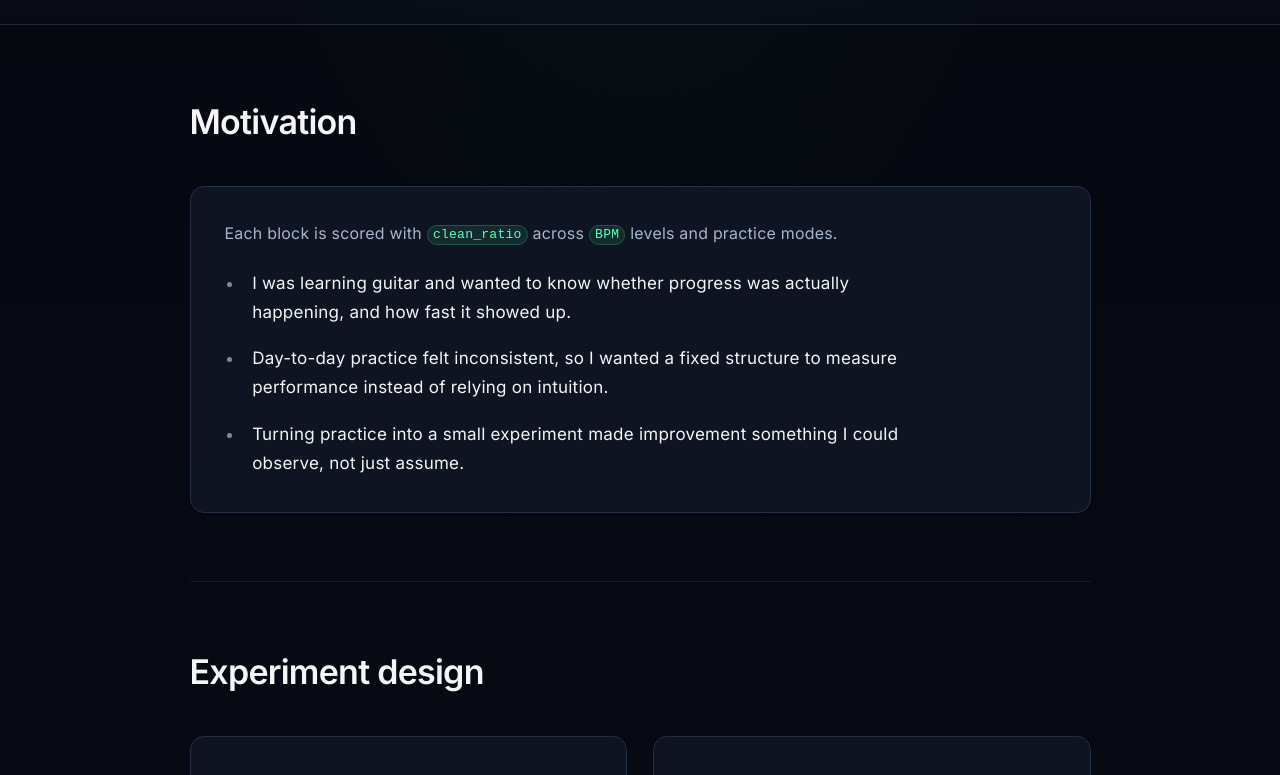
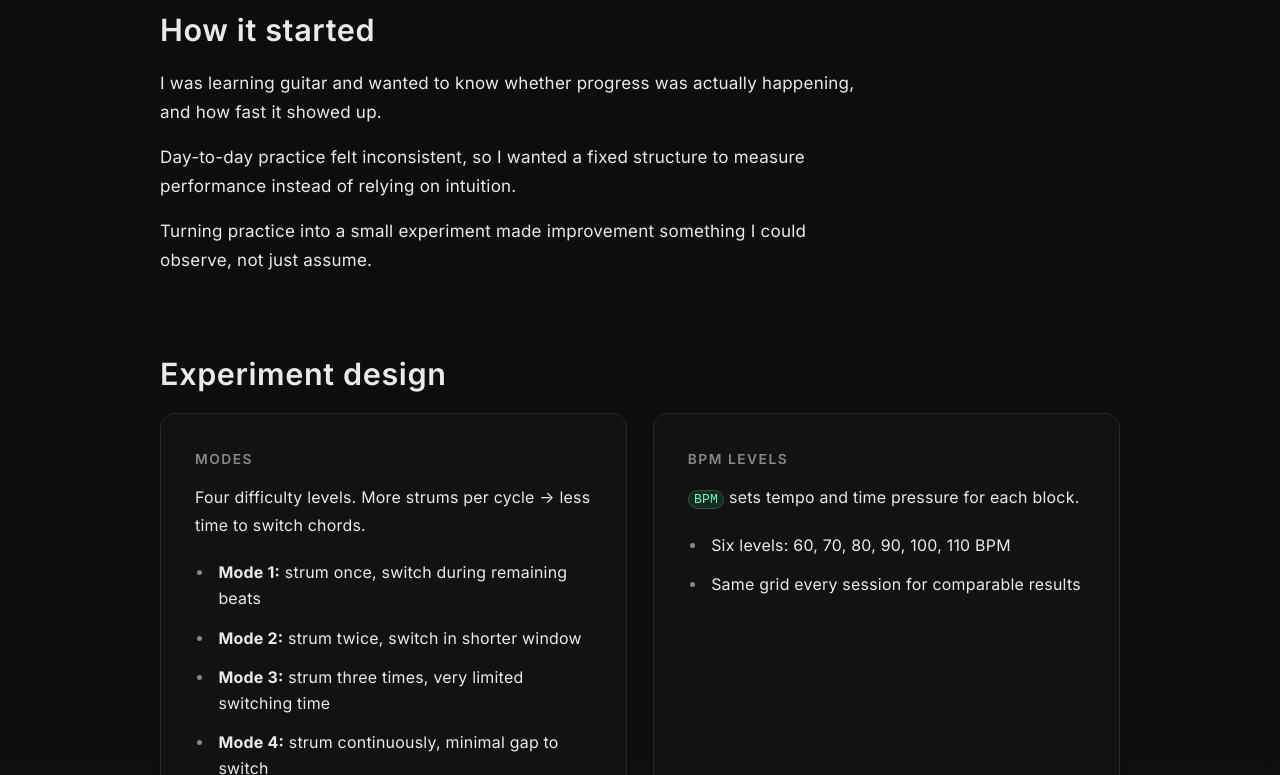
Before and after one commit to rishav-basnet/Guitar-Learning-Research-Website, a React (Vite) app: page / in a window 1280 px wide. Shown: the part 885-1660 px from the top of the page. Built offline with nearby package versions, Linux system fonts and the light colour scheme.

Commit message:
Add section: how it started

```diff
--- a/src/App.css
+++ b/src/App.css
@@ -4,22 +4,10 @@
 }
 
 .container {
+  max-width: 1000px;
+  margin: 0 auto;
+  padding: 0 20px;
   width: 100%;
-  max-width: var(--container-max);
-  margin-inline: auto;
-  padding-inline: var(--sp-6);
-}
-
-@media (min-width: 640px) {
-  .container {
-    padding-inline: var(--sp-8);
-  }
-}
-
-@media (min-width: 1024px) {
-  .container {
-    padding-inline: var(--sp-10);
-  }
 }
 
 /* ----- Card ----- */
@@ -427,27 +415,32 @@
   scroll-margin-top: var(--sp-8);
 }
 
-.main .section:first-of-type {
-  padding-top: clamp(var(--sp-16), 6vw, var(--sp-24));
+.section {
+  margin-top: 80px;
+  margin-bottom: 80px;
 }
 
-.main .section + .section {
-  margin-top: var(--sp-16);
-  padding-top: clamp(3.25rem, 5.5vw, 6rem);
-  border-top: 1px solid rgba(42, 55, 80, 0.42);
+.section-title {
+  font-size: 1.8rem;
+  font-weight: 600;
+  margin: 0 0 20px;
+  letter-spacing: 0.02em;
+  line-height: 1.25;
+  color: var(--text);
 }
 
-.section__head {
-  margin: 0 0 var(--sp-10);
+.section-content {
+  line-height: 1.7;
 }
 
-.section__title {
-  margin: 0;
-  font-size: clamp(1.625rem, 3.4vw, 2rem);
-  font-weight: 600;
-  line-height: 1.2;
-  letter-spacing: -0.022em;
+.section-content p {
+  margin: 0 0 16px;
+  max-width: 65ch;
   color: var(--text);
+}
+
+.section-content p:last-child {
+  margin-bottom: 0;
 }
 
 .section--reveal {
@@ -469,15 +462,6 @@
     transform: none;
     transition: none;
   }
-}
-
-.section__body > p {
-  margin: 0 0 var(--sp-4);
-  color: var(--text);
-}
-
-.section__body > p:last-child {
-  margin-bottom: 0;
 }
 
 .subsection-title {
@@ -608,9 +592,9 @@
   text-wrap: pretty;
 }
 
-.section--insights .section__title {
+.section--insights .section-title {
   color: var(--accent-hover);
-  letter-spacing: -0.016em;
+  letter-spacing: 0.02em;
 }
 
 /* ----- Experiment grid ----- */
--- a/src/App.jsx
+++ b/src/App.jsx
@@ -1,8 +1,7 @@
 import './App.css'
-import Container from './components/Container'
 import Hero from './components/Hero'
 import MetricsStrip from './components/MetricsStrip'
-import Motivation from './components/Motivation'
+import HowItStarted from './components/HowItStarted'
 import ExperimentDesign from './components/ExperimentDesign'
 import Analysis from './components/Analysis'
 import Insights from './components/Insights'
@@ -14,13 +13,11 @@ function App() {
       <Hero />
       <MetricsStrip />
       <main className="main">
-        <Container>
-          <Motivation />
-          <ExperimentDesign />
-          <Analysis />
-          <Insights />
-          <Reflection />
-        </Container>
+        <HowItStarted />
+        <ExperimentDesign />
+        <Analysis />
+        <Insights />
+        <Reflection />
       </main>
     </div>
   )
--- /dev/null
+++ b/src/components/HowItStarted.jsx
@@ -0,0 +1,20 @@
+import Section from './Section'
+
+export default function HowItStarted() {
+  return (
+    <Section id="how-it-started" title="How it started">
+      <p>
+        I was learning guitar and wanted to know whether progress was actually
+        happening, and how fast it showed up.
+      </p>
+      <p>
+        Day-to-day practice felt inconsistent, so I wanted a fixed structure to
+        measure performance instead of relying on intuition.
+      </p>
+      <p>
+        Turning practice into a small experiment made improvement something I
+        could observe, not just assume.
+      </p>
+    </Section>
+  )
+}
--- a/src/components/Motivation.jsx
+++ /dev/null
@@ -1,30 +0,0 @@
-import Card from './Card'
-import KeywordBadge from './KeywordBadge'
-import Section from './Section'
-
-export default function Motivation() {
-  return (
-    <Section id="motivation" title="Motivation">
-      <Card interactive>
-        <div className="motivation__lede">
-          Each block is scored with <KeywordBadge>clean_ratio</KeywordBadge>{' '}
-          across <KeywordBadge>BPM</KeywordBadge> levels and practice modes.
-        </div>
-        <ul className="prose-list">
-          <li>
-            I was learning guitar and wanted to know whether progress was
-            actually happening, and how fast it showed up.
-          </li>
-          <li>
-            Day-to-day practice felt inconsistent, so I wanted a fixed structure
-            to measure performance instead of relying on intuition.
-          </li>
-          <li>
-            Turning practice into a small experiment made improvement something
-            I could observe, not just assume.
-          </li>
-        </ul>
-      </Card>
-    </Section>
-  )
-}
--- a/src/components/Section.jsx
+++ b/src/components/Section.jsx
@@ -14,17 +14,17 @@ export default function Section({
   return (
     <section
       ref={ref}
-      className={['section', className, revealClass].filter(Boolean).join(' ')}
+      className={['container', 'section', className, revealClass]
+        .filter(Boolean)
+        .join(' ')}
       id={id}
-      aria-labelledby={`${id}-heading`}
+      aria-labelledby={id ? `${id}-heading` : undefined}
     >
-      <header className="section__head">
-        <h2 className="section__title" id={`${id}-heading`}>
-          {title}
-        </h2>
-      </header>
+      <h2 className="section-title" id={id ? `${id}-heading` : undefined}>
+        {title}
+      </h2>
       {children != null && children !== false && (
-        <div className="section__body">{children}</div>
+        <div className="section-content">{children}</div>
       )}
     </section>
   )
--- a/src/index.css
+++ b/src/index.css
@@ -2,17 +2,17 @@
   color-scheme: dark;
 
   /* Surfaces */
-  --bg-base: #04060d;
-  --bg-elevated: #080c16;
-  --surface: #0e1422;
-  --surface-raised: #121a2c;
-  --border: #243044;
-  --border-strong: #34425d;
+  --bg-base: #0b0b0b;
+  --bg-elevated: #101010;
+  --surface: #121212;
+  --surface-raised: #161616;
+  --border: #2a2a2a;
+  --border-strong: #3a3a3a;
 
   /* Text */
-  --text: #f5f5f5;
-  --text-muted: #a8b6cc;
-  --text-faint: #7a8aa3;
+  --text: #eaeaea;
+  --text-muted: #b0b0b0;
+  --text-faint: #888888;
 
   /* Accent */
   --accent: #2ef0a0;
@@ -46,7 +46,7 @@
   --shadow-md: 0 12px 40px rgba(0, 0, 0, 0.35);
 
   --prose-width: 65ch;
-  --container-max: 58rem;
+  --container-max: 1000px;
 
   font-family:
     'Inter',
@@ -81,11 +81,11 @@ body {
   min-height: 100vh;
   background:
     radial-gradient(
-      ellipse 100% 70% at 50% -15%,
-      rgba(46, 240, 160, 0.12),
-      transparent 52%
+      ellipse 90% 55% at 50% -8%,
+      rgba(0, 255, 150, 0.06),
+      transparent 50%
     ),
-    linear-gradient(180deg, var(--bg-base) 0%, var(--bg-elevated) 42%, var(--bg-base) 100%);
+    linear-gradient(180deg, var(--bg-base) 0%, var(--bg-elevated) 45%, var(--bg-base) 100%);
 }
 
 #root {
```
